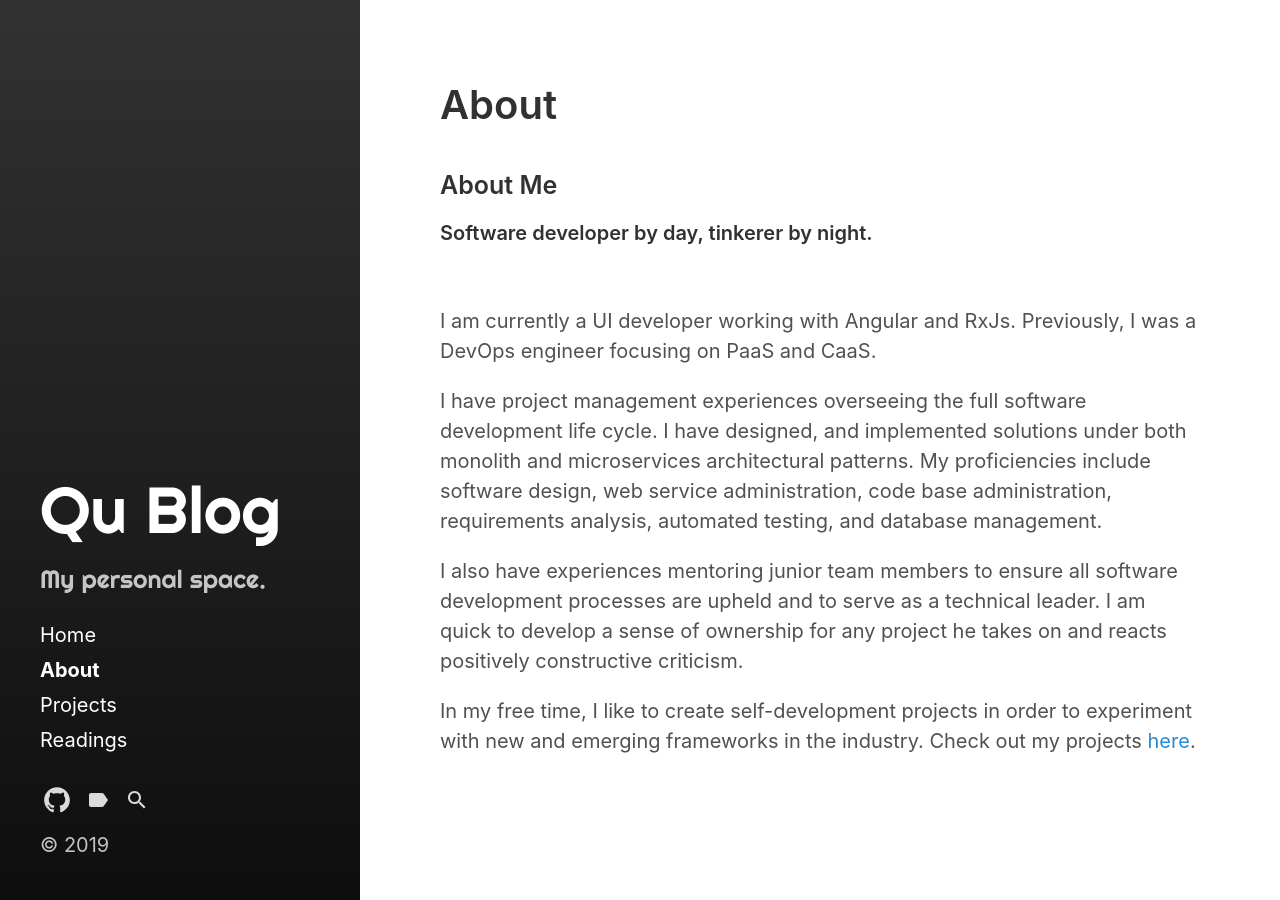
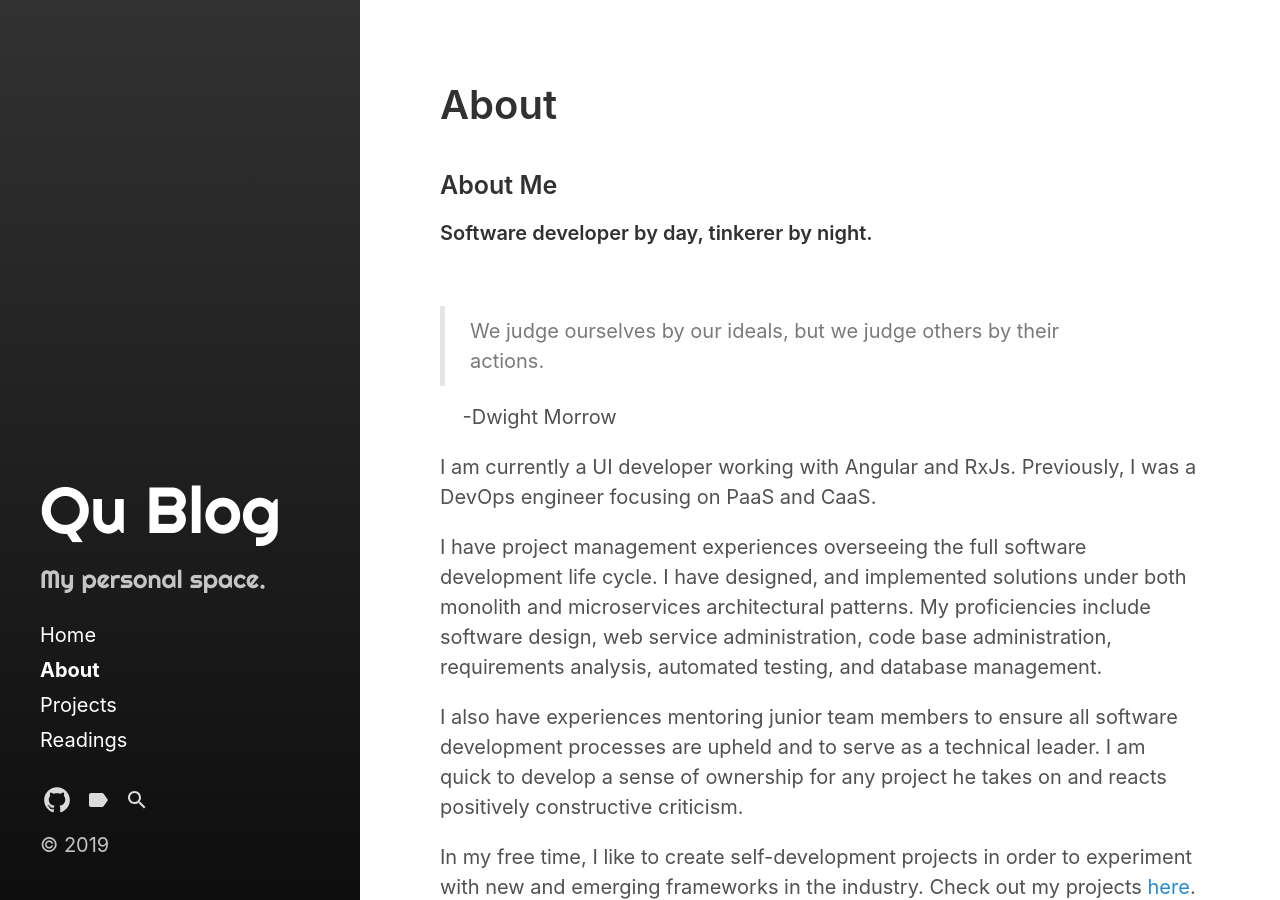
Before and after one commit to yiqu/yiqu.github.io, a Jekyll site: the page built from about.md, in a window 1280 px wide. Built offline with Jekyll 4.4.1, drawn with Linux system fonts in a browser that asks for light colours; some web fonts are replaced.

Commit message:
Update about.md

```diff
--- a/about.md
+++ b/about.md
@@ -8,6 +8,11 @@ sidebar_link: true
 ###### Software developer by day, tinkerer by night.
 <br/>
 
+> We judge ourselves by our ideals, but we judge others by their actions.
+
+&nbsp;&nbsp;&nbsp;&nbsp;\-Dwight Morrow
+<br/>
+
 I am currently a UI developer working with Angular and RxJs. Previously, I was a DevOps engineer focusing on PaaS and CaaS.
 
 I have project management experiences overseeing the full software development life cycle. I have designed, and implemented solutions under both monolith and microservices architectural patterns. My proficiencies include software design, web service administration, code base administration, requirements analysis, automated testing, and database management.
```
